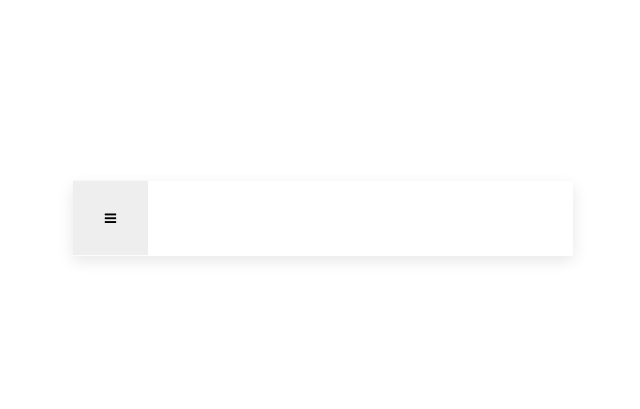
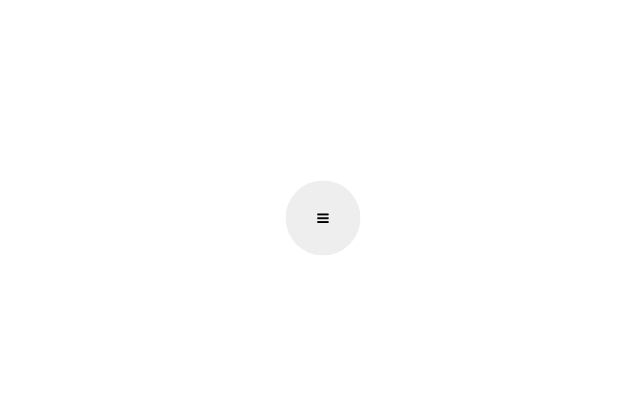
Before and after one commit to megashrieks/mini-nav-bar, a plain HTML site: page index.html in a window 1280 px wide. Shown: the part 182-591 px from the top of the page, without its empty margins (317-957 px from the left). Drawn offline with nearby package versions, Linux system fonts and the light colour scheme.

Commit message:
border tweaking.

```diff
--- a/index.html
+++ b/index.html
@@ -19,7 +19,7 @@
             </button>
             <div class="links">
                 <a class="link" href="link">
-                    <i class="fa fa-home fa-2x">
+                    <i class="fa fa-home">
                     </i>
                 </a>
                 <a class="link" href="link">
--- a/styles/style.css
+++ b/styles/style.css
@@ -4,22 +4,22 @@ html,body{
     --nav-height:75px;
 }
 .nav-bar{
-    width:auto;
+    /* width:auto; */
+    max-width:400px;
     height:var(--nav-height);
     line-height: var(--nav-height);
-    min-width:500px;
     position:absolute;
     top:50%;
     left:50%;
     transform:translate(-50%,-50%);
-    box-shadow:0 5px 15px rgba(0,0,0,0.1);
+    /* box-shadow:0 5px 15px rgba(0,0,0,0.1); */
     background:transparent;
+    transition:0.5s;
 }
 .overflow-container{
-    width:auto;
     height:100%;
+    width:100%;
     overflow:hidden;
-    background:transparent;
 }
 .links{
     display:inline-block;
@@ -29,9 +29,12 @@ html,body{
     background:#eee;
     flex-direction:row;
     line-height: var(--nav-height);
+    border-radius:50px;
 }
 .open-nav.active + .links{
     width:calc(100% - var(--nav-height));
+    border-radius:0;
+    border-bottom-right-radius:50px;
 }
 .link{
     display:block;
@@ -41,6 +44,8 @@ html,body{
     color:inherit;
     text-align:center;
     float:left;
+    transition:0.3s;
+    font-size:20px;
 }
 .link:hover{
     background:#ccc;
@@ -49,12 +54,16 @@ html,body{
     width:var(--nav-height);
     height:100%;
     background:#eee;
+    border-radius:50%;
     padding:0 20px;
     border:0;
     float:left;
     outline:0;
-    transition:0.3s;
+    transition:0.5s;
 }
-.open-nav:active{
+.open-nav.active{
     background:#cecece;
+    border-radius:0;
+    border-top-left-radius:50px;
+    /* border-bottom-left-radius:50px; */
 }
```
